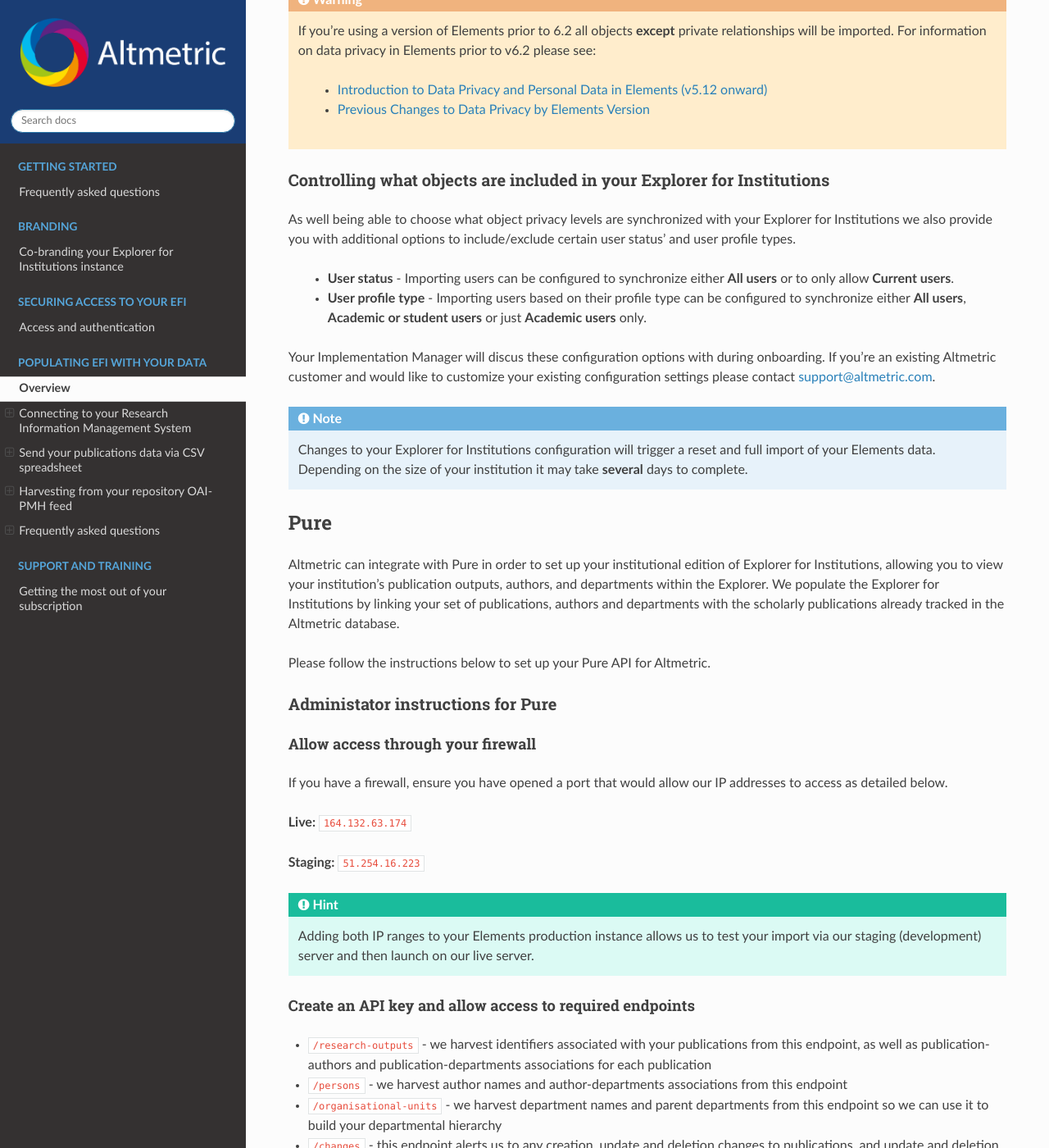
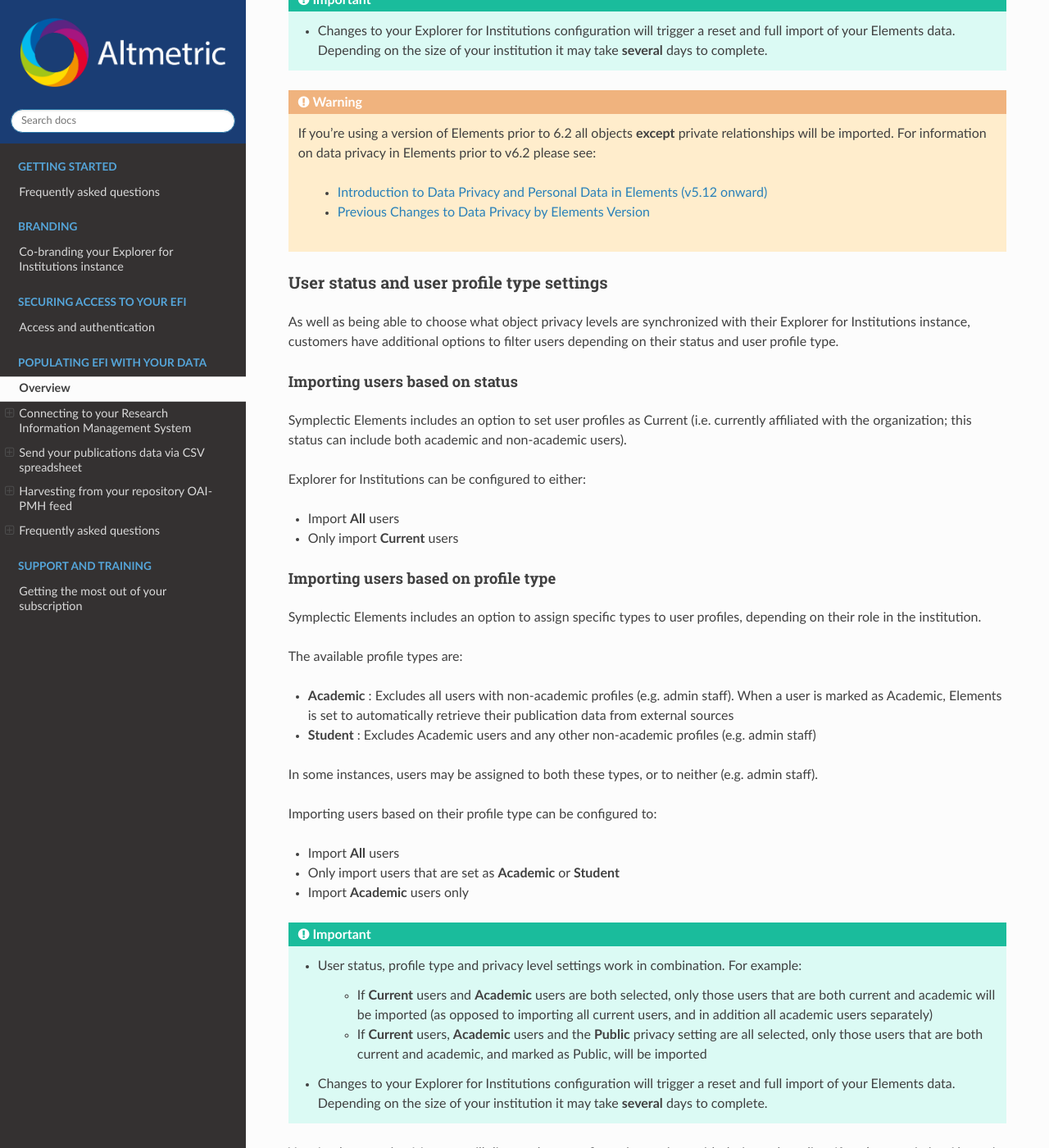
Before and after one commit to mlevans0/altmetric-implementation-docs, a Sphinx documentation site: the page built from source/populating-efi-with-your-data.rst, in a window 1280 px wide and 1400 px high, scrolled down 3195 px. Shown: the whole window at 82% size. Built offline with Sphinx 7.4.7 and the Read the Docs theme 2.0.0, drawn with Linux system fonts in a browser that asks for light colours; comment, search, counter and statistics services are not loaded; some of the changed text lies outside the part shown.

Commit message:
Update Elements privacy wording

```diff
--- a/source/populating-efi-with-your-data.rst
+++ b/source/populating-efi-with-your-data.rst
@@ -101,7 +101,10 @@
 
 Objects and relationships that are set as **Private** won't ever appear in the Explorer.
 
-Your |implementation-contact| will discus these configuration options with during onboarding. If you're an existing Altmetric customer and would like to customize your existing configuration settings please contact support@altmetric.com.
+Your |implementation-contact| will discuss these configuration options with during onboarding. If you're an existing Altmetric customer and would like to customize your existing configuration settings please contact support@altmetric.com.
+
+.. important ::
+  - Changes to your |efi| configuration will trigger a reset and full import of your Elements data. Depending on the size of your institution it may take **several** days to complete.
 
 .. warning ::
 
@@ -110,18 +113,44 @@
     - `Introduction to Data Privacy and Personal Data in Elements (v5.12 onward) <https://support.symplectic.co.uk/support/solutions/articles/6000189182-introduction-to-data-privacy-and-personal-data-in-elements-v5-12-onward->`_
     - `Previous Changes to Data Privacy by Elements Version <https://support.symplectic.co.uk/support/solutions/articles/6000188846-previous-changes-to-data-privacy-by-elements-version>`_
 
-Controlling what objects are included in your |efi|
----------------------------------------------------
-As well being able to choose what object privacy levels are synchronized with your |efi| we also provide you with additional options to include/exclude certain user status' and user profile types.
+User status and user profile type settings
+------------------------------------------
+As well as being able to choose what object privacy levels are synchronized with their |efi| instance, customers have additional options to filter users depending on their status and user profile type.
 
-  - **User status** - Importing users can be configured to synchronize either **All users** or to only allow **Current users**.
-  - **User profile type** - Importing users based on their profile type can be configured to synchronize either **All users**, **Academic or student users** or just **Academic users** only.
+Importing users based on status
+^^^^^^^^^^^^^^^^^^^^^^^^^^^^^^^
+Symplectic Elements includes an option to set user profiles as Current (i.e. currently affiliated with the organization; this status can include both academic and non-academic users).
 
-Your |implementation-contact| will discus these configuration options with during onboarding. If you're an existing Altmetric customer and would like to customize your existing configuration settings please contact support@altmetric.com.
+|efi| can be configured to either:
 
-.. note ::
+- Import **All** users
+- Only import **Current** users
 
-  Changes to your |efi| configuration will trigger a reset and full import of your Elements data. Depending on the size of your institution it may take **several** days to complete.
+Importing users based on profile type
+^^^^^^^^^^^^^^^^^^^^^^^^^^^^^^^^^^^^^
+Symplectic Elements includes an option to assign specific types to user profiles, depending on their role in the institution.
+
+The available profile types are:
+
+- **Academic** : Excludes all users with non-academic profiles (e.g. admin staff). When a user is marked as Academic, Elements is set to automatically retrieve their publication data from external sources
+- **Student** : Excludes Academic users and any other non-academic profiles (e.g. admin staff)
+
+In some instances, users may be assigned to both these types, or to neither (e.g. admin staff).
+
+Importing users based on their profile type can be configured to:
+
+- Import **All** users
+- Only import users that are set as **Academic** or **Student**
+- Import **Academic** users only
+
+.. important ::
+  - User status, profile type and privacy level settings work in combination. For example:
+
+     - If **Current** users and **Academic** users are both selected, only those users that are both current and academic will be imported (as opposed to importing all current users, and in addition all academic users separately)
+     - If **Current** users, **Academic** users and the **Public** privacy setting are all selected, only those users that are both current and academic, and marked as Public, will be imported
+  - Changes to your |efi| configuration will trigger a reset and full import of your Elements data. Depending on the size of your institution it may take **several** days to complete.
+
+Your |implementation-contact| will discuss these configuration options with during onboarding. If you're an existing Altmetric customer and would like to customize your existing configuration settings please contact support@altmetric.com.
 
 Pure
 ====
@@ -194,11 +223,6 @@
 - Author names (with more than one author name separated by semicolon)
 - Department/groups associated with each publication (with more than one department/group separated by semicolon)
 - Publication identifiers
-
-.. hint::
-
-  If you are using a semi-colon to provide multiple values per colum don't double quote the column itself as this can lead to unexpected results. Simply wrap the individual name in quotes ,for example:
-  ``"Carberry,Josiah";"Brush,Painter"`` instead of ``"Carberry,Josiah;Brush,Painter"``.
 
 We use this data to populate publications, authors and department/groups in |efi|. Here is a larger sample data set, with multiple IDs per item:
 
```
